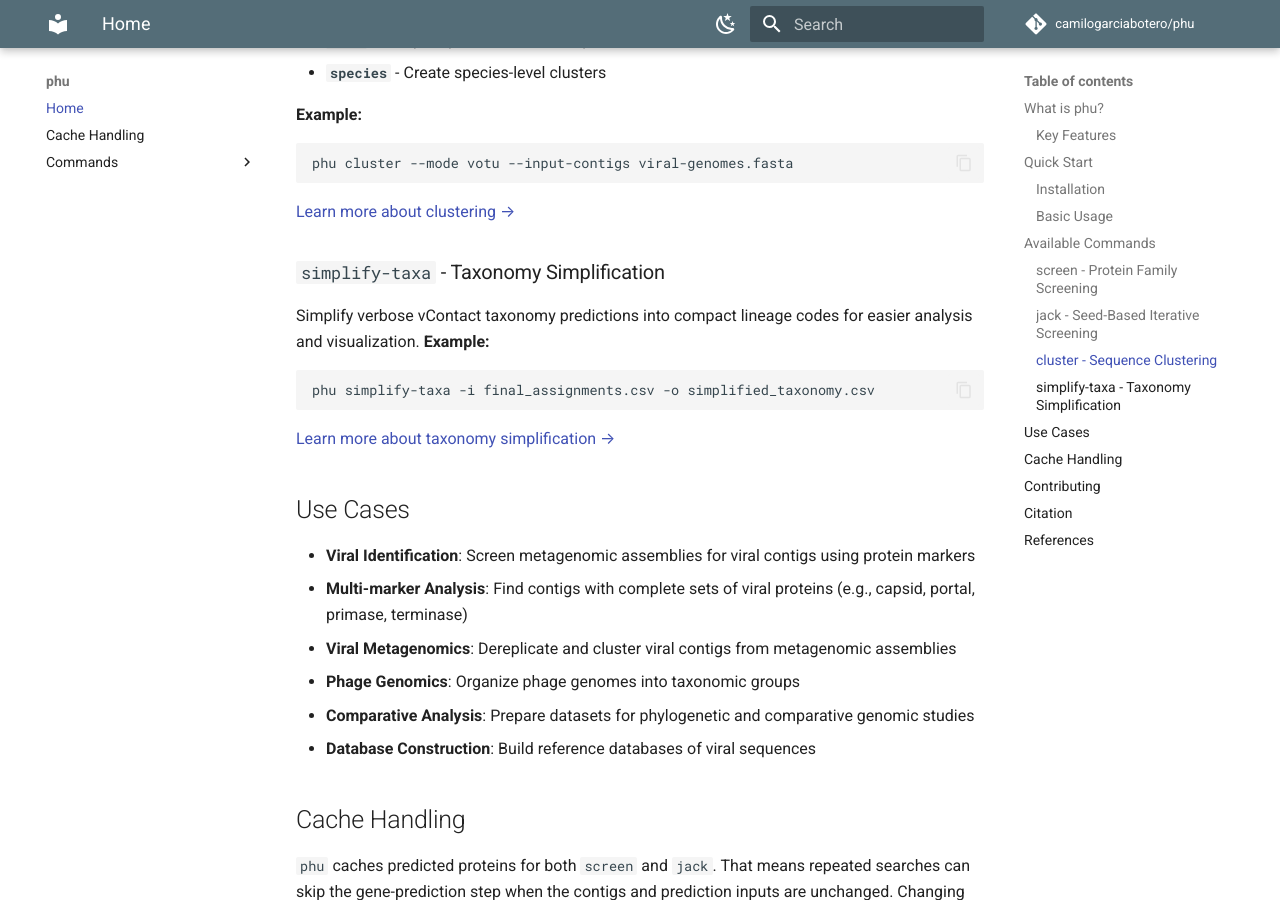
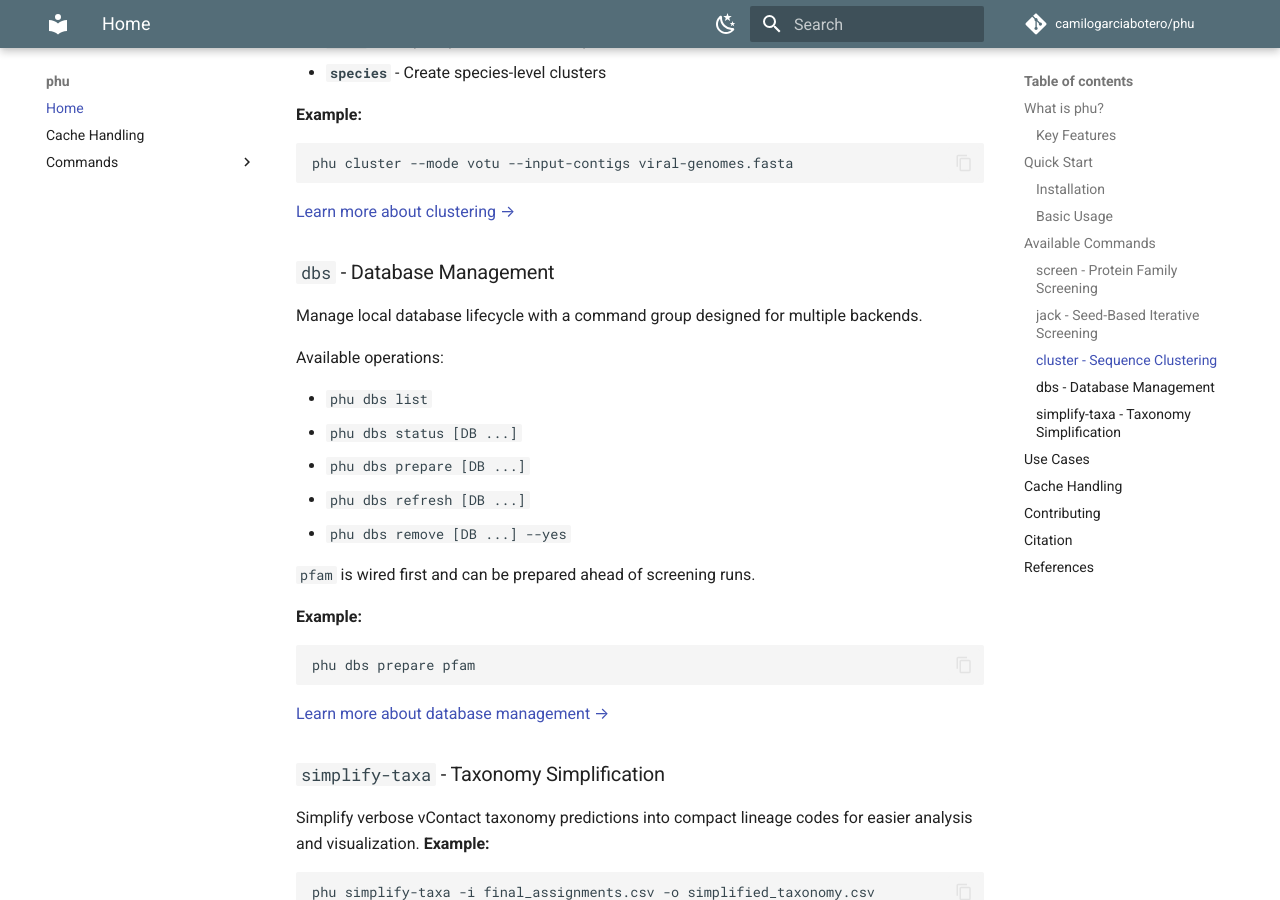
Before and after one commit to camilogarciabotero/phu, an MkDocs documentation site: the page built from docs/index.md, in a window 1280 px wide and 900 px high, scrolled down 1999 px. Built offline with MkDocs 1.6.1 and Material for MkDocs 9.7.7, drawn with Linux system fonts in a browser that asks for light colours; comment, search, counter and statistics services are not loaded; some of the changed text lies outside the part shown.

Commit message:
Add database management commands for PFAM and update documentation

````diff
--- a/docs/index.md
+++ b/docs/index.md
@@ -90,6 +90,28 @@ phu cluster --mode votu --input-contigs viral-genomes.fasta
 [Learn more about clustering →](commands/cluster.md)
 
 
+### `dbs` - Database Management
+
+Manage local database lifecycle with a command group designed for multiple backends.
+
+Available operations:
+
+- `phu dbs list`
+- `phu dbs status [DB ...]`
+- `phu dbs prepare [DB ...]`
+- `phu dbs refresh [DB ...]`
+- `phu dbs remove [DB ...] --yes`
+
+`pfam` is wired first and can be prepared ahead of screening runs.
+
+**Example:**
+```bash
+phu dbs prepare pfam
+```
+
+[Learn more about database management →](commands/dbs.md)
+
+
 ### `simplify-taxa` - Taxonomy Simplification
 
 Simplify verbose vContact taxonomy predictions into compact lineage codes for easier analysis and visualization.
@@ -153,3 +175,6 @@ This program uses several key tools and libraries, make sure to acknowledge them
 
 - [pyHMMER](https://pyhmmer.readthedocs.io/en/latest/): Python bindings for HMMER.
 > Larralde, M., & Zeller, G. (2023). PyHMMER: a Python library binding to HMMER for efficient sequence analysis. Bioinformatics, 39(5). https://doi.org/10.1093/bioinformatics/btad214
+
+- [Pfams](https://pfam.xfam.org/): A comprehensive collection of protein families and domains based on hidden Markov models.
+> Pfam: The protein families database in 2021: J. Mistry, S. Chuguransky, L. Williams, M. Qureshi, G.A. Salazar, E.L.L. Sonnhammer, S.C.E. Tosatto, L. Paladin, S. Raj, L.J. Richardson, R.D. Finn, A. Bateman, Nucleic Acids Research (2021) doi: 10.1093/nar/gkaa913
````
Also changed, not shown: README.md (+9 -0 lines), docs/commands/dbs.md (added, +73 -0 lines), docs/commands/screen.md (+6 -0 lines).
